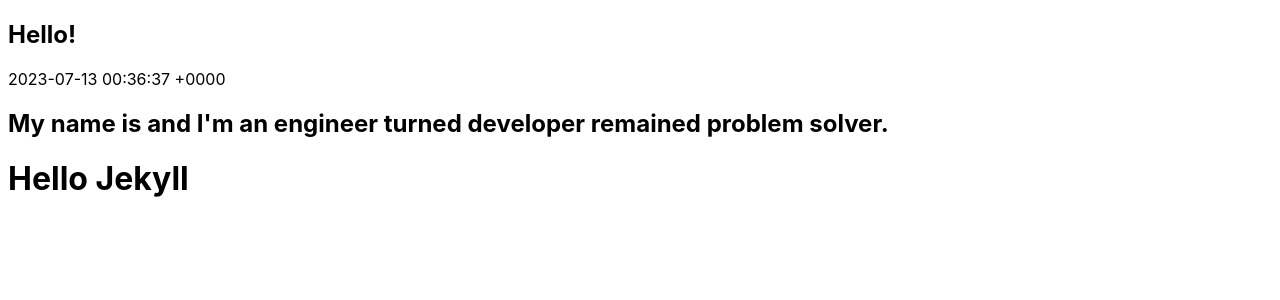
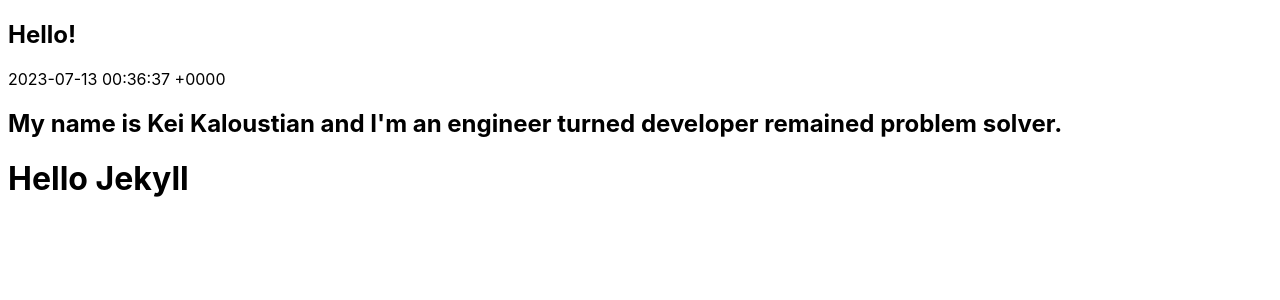
Before and after one commit to keikaloustian/keikaloustian.github.io, a Jekyll site: the page built from _posts/2023-07-11-test.md, in a window 1280 px wide. Shown: the top 300 px of the page. Built offline with Jekyll 4.4.1, drawn with Linux system fonts in a browser that asks for light colours.

Commit message:
Create first and last name variables

```diff
--- a/_config.yml
+++ b/_config.yml
@@ -6,3 +6,6 @@ baseurl: ""
 
 # Title of your site
 title: "Kei K. Dev"
+
+first_name: "Kei"
+last_name: "Kaloustian"
```
